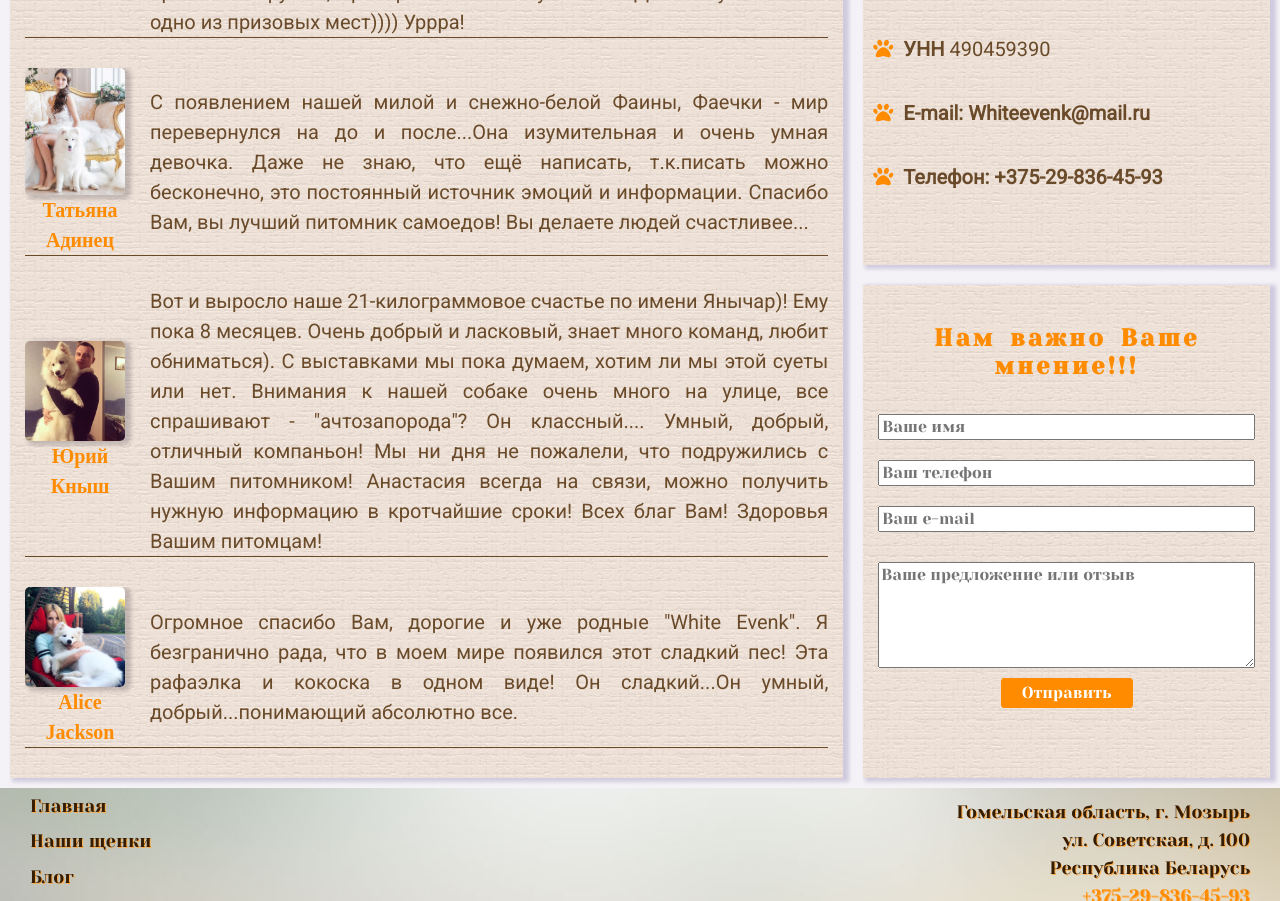
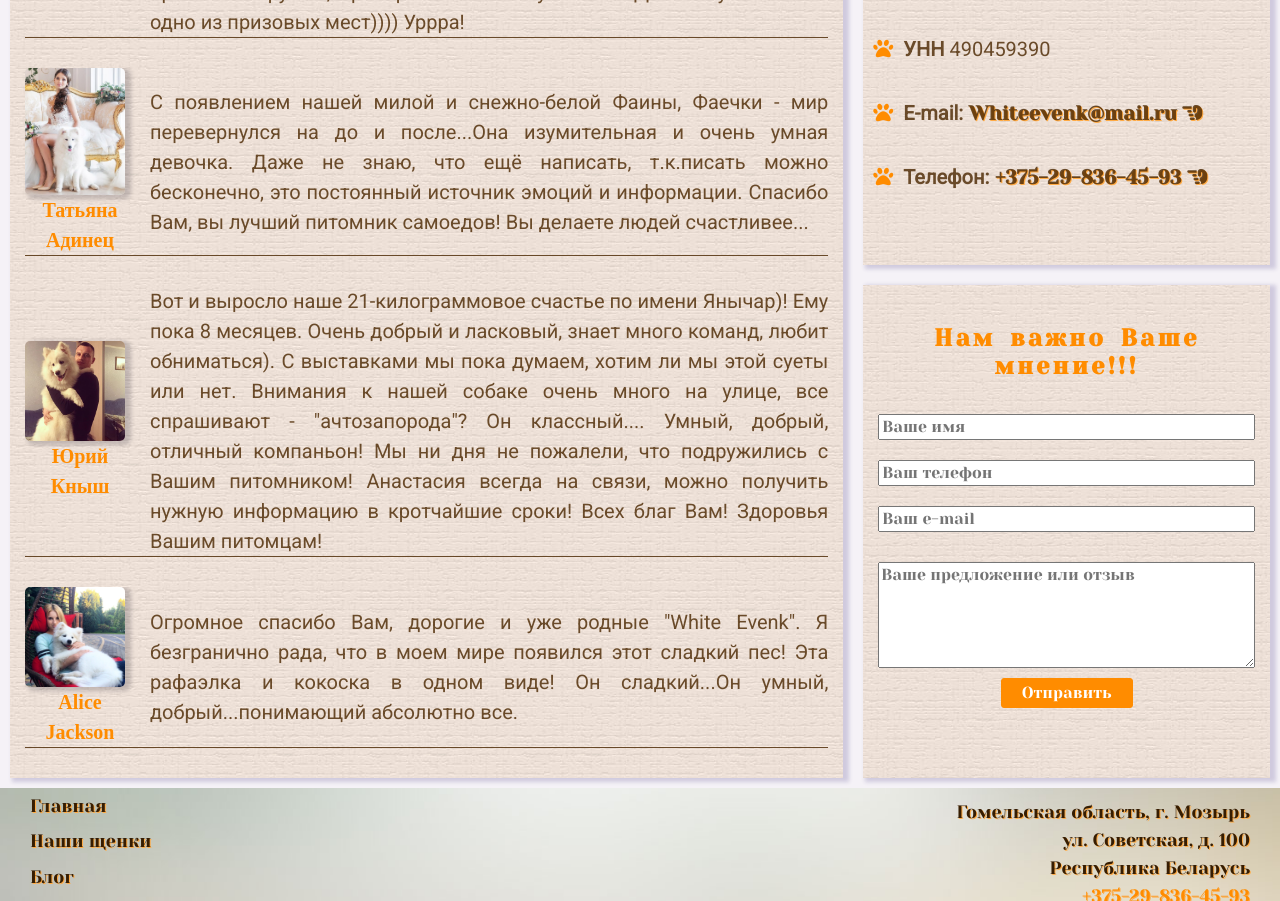
Before and after one commit to tyzikova/FD-1_Tatsiana_Tuzava, a plain HTML site: page WhiteEvenk/Pages/contacts.html in a window 1280 px wide. Shown: the part 1050-1951 px from the top of the page. Drawn offline with Linux system fonts and the light colour scheme; a web font is replaced by a local one.

Commit message:
WhiteEvenk

```diff
--- a/WhiteEvenk/Pages/contacts.html
+++ b/WhiteEvenk/Pages/contacts.html
@@ -62,8 +62,8 @@
                 <p><i class="fas fa-paw"></i><b>Св-во:</b> № ГМ 046658 от 06.04.2006 г., Выд. Мозырьским областным исполнительным комитетом</p>
                 <p><i class="fas fa-paw"></i><b>Р/с:</b> BY57PJCB30134014741000000933 в «Приорбанк» ОАО ЦБУ 401 г.Мозырь, ул. Интернациональная, 162. БИК PJCBBY2X</p>
                 <p><i class="fas fa-paw"></i><b>УНН</b> 490459390</p>
-                <p><i class="fas fa-paw"></i><b>E-mail:</b><a href="mailto:Whiteevenk@mail.ru"> Whiteevenk@mail.ru</a></p>
-                <p><i class="fas fa-paw"></i><b>Телефон:</b><a href="tel:+375298364593"> +375-29-836-45-93</a></p>
+                <p><i class="fas fa-paw"></i><b>E-mail:</b><a href="mailto:Whiteevenk@mail.ru"> Whiteevenk@mail.ru <i class="fas fa-hand-point-left"></i></a></p>
+                <p><i class="fas fa-paw"></i><b>Телефон:</b><a href="tel:+375298364593"> +375-29-836-45-93 <i class="fas fa-hand-point-left"></i></a></p>
         </div>
         <div class="aboutUs card-dogs">
             <h3>Нам важно Ваше мнение!!!</h3>
--- a/WhiteEvenk/css/contcts.css
+++ b/WhiteEvenk/css/contcts.css
@@ -139,6 +139,11 @@
     min-height: 400px;
     border: 0;
 }
+[href="mailto:Whiteevenk@mail.ru"], [href="tel:+375298364593"]{
+    color: #361d02;
+    text-shadow: 1px 1px 0 rgb(255, 171, 69);
+    font-family: 'Yeseva One', cursive;
+}
 @media all and (min-width: 320px) and (max-width: 900px){
 	.contacts{
     grid-template-rows: 300px 850px 430px 1fr;
```
